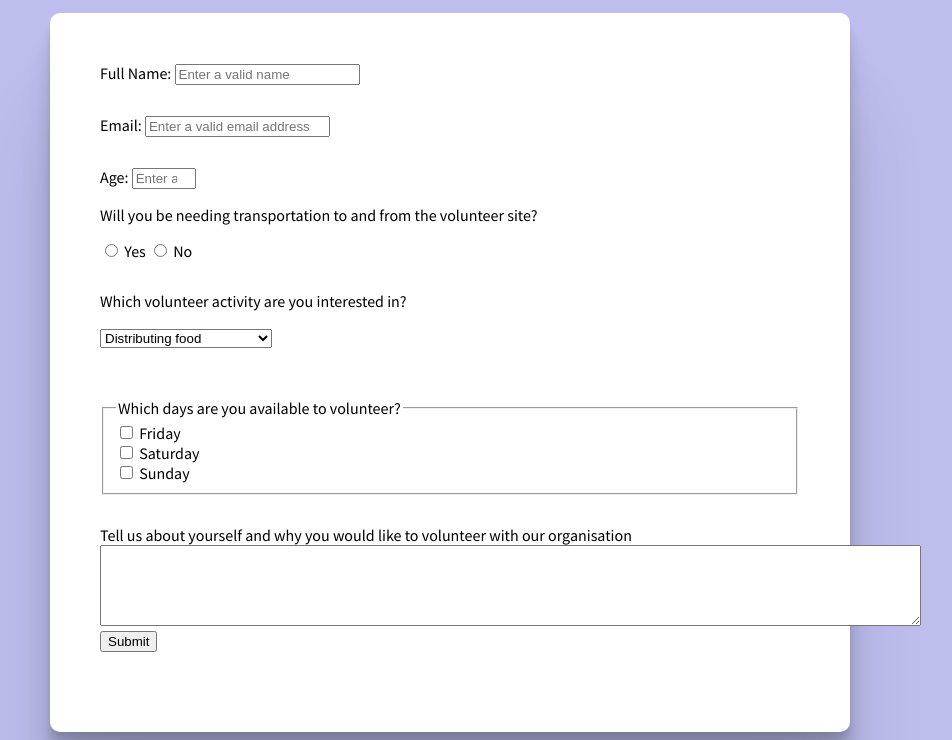
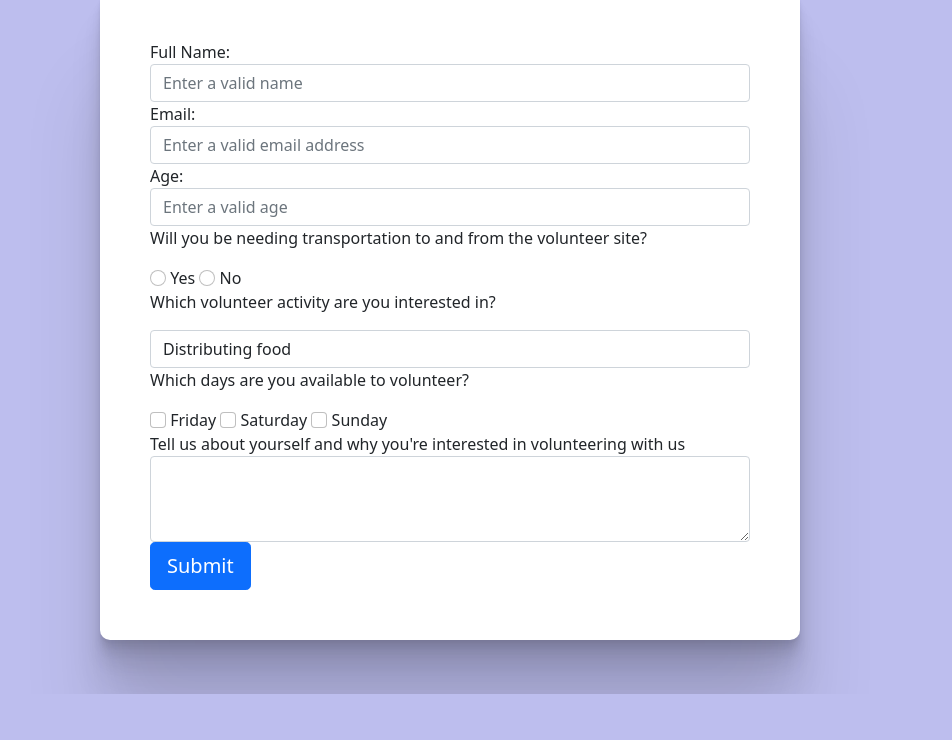
Before and after one commit to Arreyaahrom/empower-with-code-survey-form, a plain HTML site: page index.html in a window 1280 px wide. Shown: the part 106-846 px from the top of the page, without its empty margins (190-1142 px from the left). After the commit the page ends 800 px from the top, so only its background shows below. Drawn offline with nearby package versions, Linux system fonts and the light colour scheme.

Commit message:
Added bootstrap

```diff
--- a/index.html
+++ b/index.html
@@ -5,10 +5,18 @@
     <meta name="viewport" content="width=device-width">
     <title>Soup Kitchen Survey Form</title>
     <!-- <script src="https://cdn.freecodecamp.org/testable-projects-fcc/v1/bundle.js"></script> -->
+<!-- Bootstrap -->
+<!-- CSS only -->
+
+<!-- Google font -->
 <link rel="preconnect" href="https://fonts.gstatic.com">
 <link href="https://fonts.googleapis.com/css2?family=Source+Sans+Pro&display=swap"
 rel="stylesheet">
+    <!-- CSS only -->
+<link href="https://cdn.jsdelivr.net/npm/bootstrap@5.0.0-beta2/dist/css/bootstrap.min.css" rel="stylesheet" integrity="sha384-BmbxuPwQa2lc/FVzBcNJ7UAyJxM6wuqIj61tLrc4wSX0szH/Ev+nYRRuWlolflfl" crossorigin="anonymous">
     <link href="style.css" rel="stylesheet" type="text/css" />
+
+
   </head>
 
 <body>
@@ -18,7 +26,7 @@ rel="stylesheet">
     <!-- Header -->
     <header>
     <h1 id="title">Soup Kitchen Volunteer Form</h1>
-    <p id="description">Show up for your community now and sign up      to volunteer at your local soup kitchen!</p>
+    <p id="description">Show up for your community now and sign up to volunteer at your local soup kitchen!</p>
     </header>
 
     <!-- Form -->
@@ -26,72 +34,69 @@ rel="stylesheet">
 
         <!-- Basic information -->
         <!-- Name -->
-      <div class="form-section">
+      <div class="form-group">
         <label for="name" id="name-label">Full Name:</label>
-        <input type="text" id="name" name="name" required                 placeholder="Enter a valid name">
+        <input type="text"class="form-control" id="name" name="name" placeholder="Enter a valid name">
       </div>
        <!-- Email -->
-      <div class="form-section">
+      <div class="form-group">
           <label for="email" id="email-label">Email:</label>
-        <input type="email" id="email" name="email" required               placeholder="Enter a valid email address">
+        <input type="email" class="form-control" id="email" placeholder="Enter a valid email address">
       </div>
         <!-- Age -->
-      <div class="form-section">
+      <div class="form-group">
         <label for="age" id="number-label">Age:</label>
-        <input type="number" id="number" name="age" required                placeholder="Enter a valid age" max="100" min="18"
+        <input type="number" class="form-control" id="number" name="age" placeholder="Enter a valid age" max="100" min="18">
       </div>
 
         <!-- Radio -->
-       <div class="form-section">
+       <div class="form-group">
         <p>Will you be needing
           transportation to and from the volunteer site?</p>
-        <input type="radio" id="transportation" name="transportation" value="yes">
+        <input class="form-check-input" type="radio" id="transportation" name="transportation" value="yes">
         <label for="yes" id="transportation">Yes</label>
-        <input type="radio" id="transportation" name="transportation" value="no">
+        <input class="form-check-input" type="radio" id="transportation" name="transportation" value="no">
         <label for="no" id="transportation">No</label>
-        <br>
         </div>
 
 
        <!--Dropdown selection-->
-       <div class="form-section">
+       <div class="form-group">
         <p>Which volunteer activity are you interested in?</p>
-        <select name="activity" id="dropdown">
-          <option value="distributeFood">Distributing
-          food</option>
+        <select class="form-control" name="dropdown" id="dropdown">
+          <option value="distributeFood">Distributing food</option>
           <option value="packagingFood">Packaging food</option>
-          <option value="cookingFood">Cooking/food
-          preparation</option>
+          <option value="cookingFood">Cooking/food preparation</option>
           <option value="cleaning">Cleaning</option>
           <option value="transporting">Transporting</option>
         </select>
-        <br>
-        <br>
         </div>
 
 
         <!-- Day/Date Selection -->
-        <div class="form-section">
+        <div class="form-group">
           <fieldset>
-            <legend>Which days are you available to volunteer?</legend>
-            <input type="checkbox" id="day" value="Friday">
-            <label for="day">Friday</label></br>
-            <input type="checkbox" id="day"value="Saturday">
-            <label for="day">Saturday</label></br>
-            <input type="checkbox" id="day" value="Sunday">
-            <label for="day">Sunday</label></br>
+            <p>Which days are you available to volunteer?</p>
+            <input class="form-check-input" type="checkbox" value="" id="friday">
+            <label class="form-check-label" for="friday">Friday</label>
+            <input class="form-check-input" type="checkbox" value="" id="Saturday">
+            <label class="form-check-label" for="Saturday">Saturday</label>
+            <input class="form-check-input" type="checkbox" value="" id="Sunday">
+            <label class="form-check-label" for="Sunday">Sunday</label>
            </fieldset>
         </div>
+
       <!--Additional Comments Section-->
-      <label for="experience">Tell us about yourself and why you would like to volunteer with our organisation</label>
-      <br>
-      <textarea name="comments" id="comments" rows="5" cols="100"></textarea>
-      <br>
+      <div class="form-group">
+      <label for="exampleFormControlTextarea1">Tell us about yourself and why you're interested in volunteering with us</label>
+      <textarea class="form-control" id="exampleFormControlTextarea1" rows="3"></textarea>
+      </div>
 
       <!--Submit button-->
-    <div class="form-section">
-      <button id="submit">Submit</button>
-    </div>
+      <div class="form-group">
+        <button class="btn btn-primary btn-lg btn-block" id="submit" type="submit">Submit</button>
+      </div>
+
 
    </form>
  </main>
```
